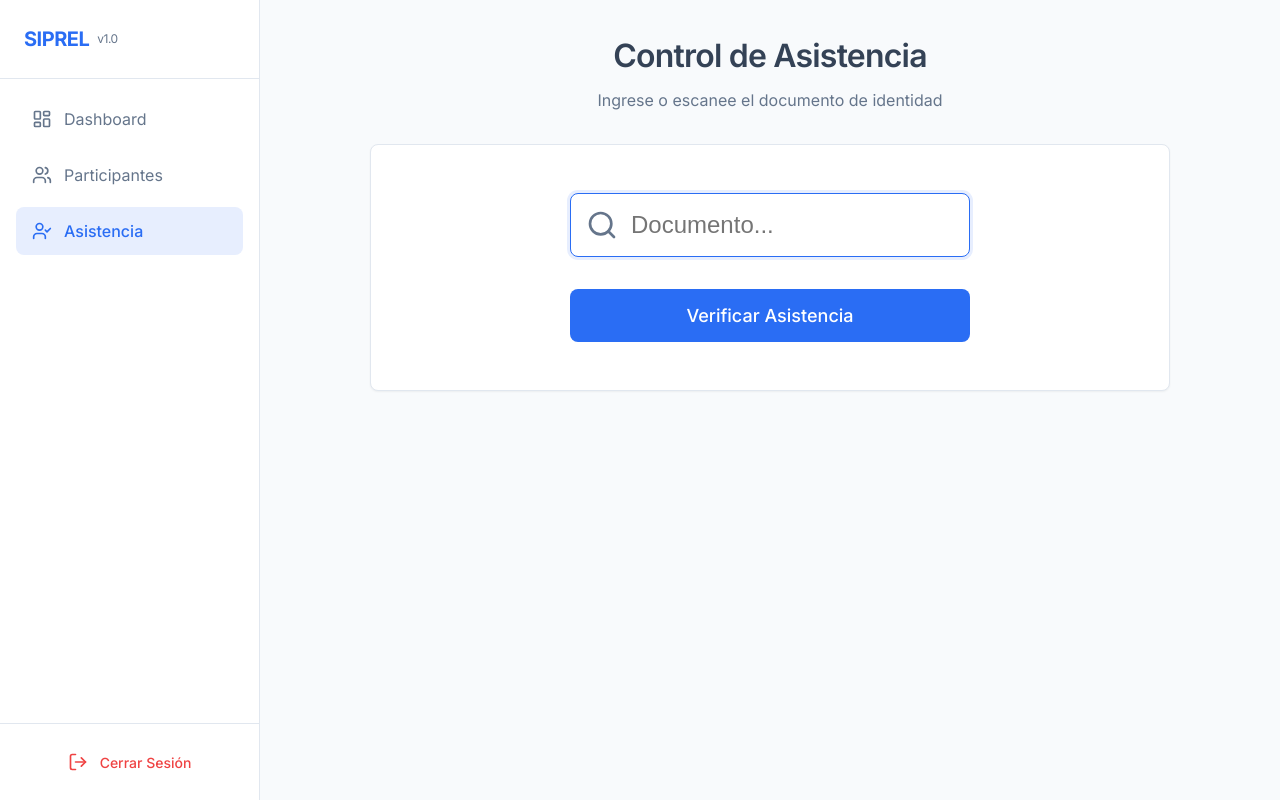
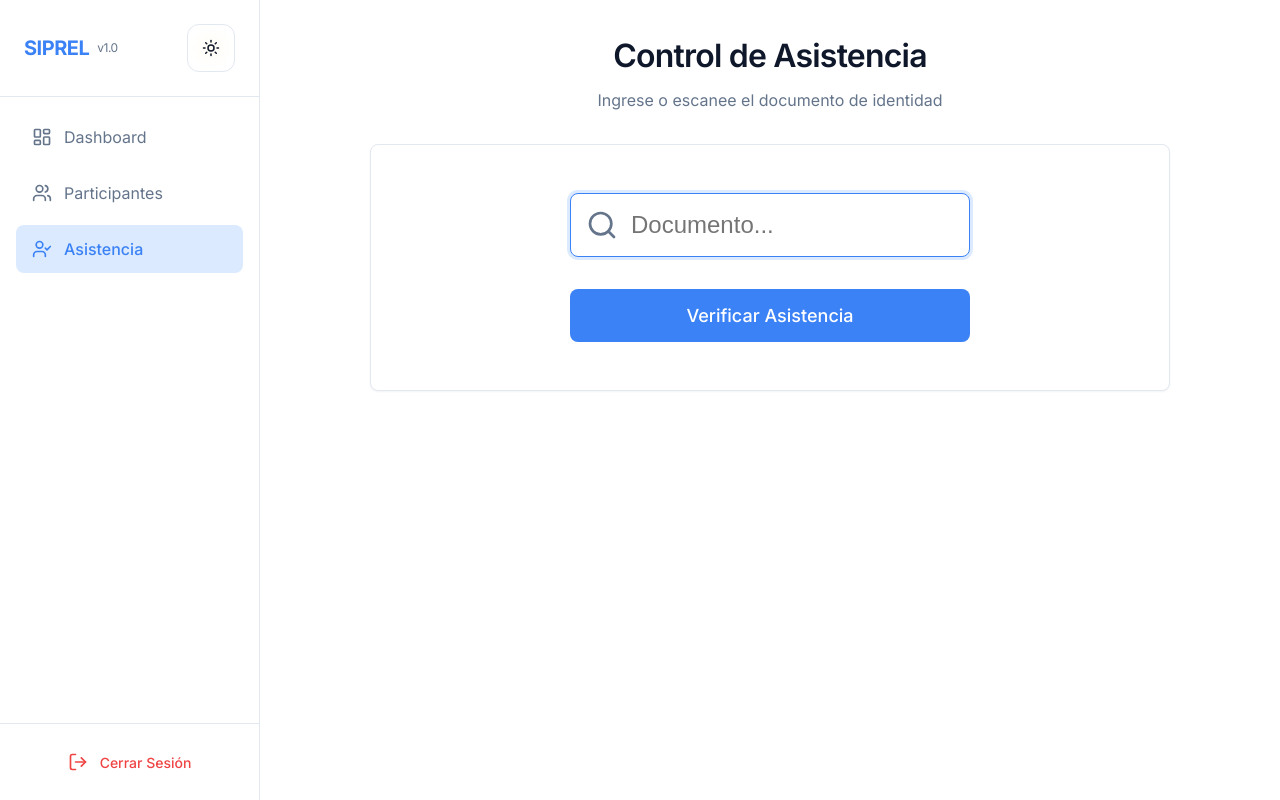
Before and after one commit to NickQ2003/EstrategIA-Proyect-V.1, a React (Vite) app in the folder frontend/: page /attendance in a window 1280 px wide. Built offline with nearby package versions, Linux system fonts and the light colour scheme.

Commit message:
color mode configuracion

```diff
--- a/frontend/src/App.jsx
+++ b/frontend/src/App.jsx
@@ -1,4 +1,5 @@
 import { BrowserRouter as Router, Routes, Route, Navigate } from 'react-router-dom';
+import { ThemeProvider } from './context/ThemeContext';
 import Login from './pages/Login';
 import Dashboard from './pages/Dashboard';
 import Participants from './pages/Participants';
@@ -7,6 +8,7 @@ import Layout from './components/Layout';
 
 function App() {
   return (
+    <ThemeProvider>
       <Router>
         <Routes>
           <Route path="/login" element={<Login />} />
@@ -20,6 +22,7 @@ function App() {
           </Route>
         </Routes>
       </Router>
+    </ThemeProvider>
   );
 }
 
--- a/frontend/src/components/Layout.jsx
+++ b/frontend/src/components/Layout.jsx
@@ -1,6 +1,7 @@
 import React from 'react';
 import { Outlet, NavLink, useNavigate } from 'react-router-dom';
 import { LayoutDashboard, Users, UserCheck, LogOut } from 'lucide-react';
+import ThemeToggle from './ThemeToggle';
 import styles from '../styles/modules/Layout.module.css';
 
 const Layout = () => {
@@ -25,6 +26,7 @@ const Layout = () => {
                         <span className={styles.brandName}>SIPREL</span>
                         <span className={styles.brandVersion}>v1.0</span>
                     </h1>
+                    <ThemeToggle />
                 </div>
 
                 <nav className={styles.nav}>
--- /dev/null
+++ b/frontend/src/components/ThemeToggle.jsx
@@ -0,0 +1,25 @@
+import React from 'react';
+import { Sun, Moon } from 'lucide-react';
+import { useTheme } from '../hooks/useTheme';
+import styles from '../styles/modules/ThemeToggle.module.css';
+
+const ThemeToggle = () => {
+    const { theme, toggleTheme } = useTheme();
+    const isDark = theme === 'dark';
+
+    return (
+        <button
+            onClick={toggleTheme}
+            className={styles.toggleButton}
+            aria-label={`Switch to ${isDark ? 'light' : 'dark'} mode`}
+            title={`Switch to ${isDark ? 'light' : 'dark'} mode`}
+        >
+            <div className={`${styles.iconWrapper} ${isDark ? styles.dark : styles.light}`}>
+                <Sun className={`${styles.icon} ${styles.sunIcon}`} size={18} />
+                <Moon className={`${styles.icon} ${styles.moonIcon}`} size={18} />
+            </div>
+        </button>
+    );
+};
+
+export default ThemeToggle;
--- /dev/null
+++ b/frontend/src/context/ThemeContext.jsx
@@ -0,0 +1,52 @@
+import React, { createContext, useState, useEffect } from 'react';
+
+export const ThemeContext = createContext();
+
+export const ThemeProvider = ({ children }) => {
+    // Check for saved theme preference or default to system preference
+    const getInitialTheme = () => {
+        const savedTheme = localStorage.getItem('theme');
+        if (savedTheme) {
+            return savedTheme;
+        }
+
+        // Check system preference
+        if (window.matchMedia && window.matchMedia('(prefers-color-scheme: dark)').matches) {
+            return 'dark';
+        }
+
+        return 'light';
+    };
+
+    const [theme, setTheme] = useState(getInitialTheme);
+
+    // Update document root and localStorage when theme changes
+    useEffect(() => {
+        const root = document.documentElement;
+
+        // Remove both classes first
+        root.classList.remove('light-theme', 'dark-theme');
+
+        // Add the current theme class
+        root.classList.add(`${theme}-theme`);
+
+        // Save to localStorage
+        localStorage.setItem('theme', theme);
+    }, [theme]);
+
+    const toggleTheme = () => {
+        setTheme(prevTheme => prevTheme === 'light' ? 'dark' : 'light');
+    };
+
+    const value = {
+        theme,
+        toggleTheme,
+        isDark: theme === 'dark'
+    };
+
+    return (
+        <ThemeContext.Provider value={value}>
+            {children}
+        </ThemeContext.Provider>
+    );
+};
--- /dev/null
+++ b/frontend/src/hooks/useTheme.js
@@ -0,0 +1,12 @@
+import { useContext } from 'react';
+import { ThemeContext } from '../context/ThemeContext';
+
+export const useTheme = () => {
+    const context = useContext(ThemeContext);
+
+    if (!context) {
+        throw new Error('useTheme must be used within a ThemeProvider');
+    }
+
+    return context;
+};
--- a/frontend/src/styles/modules/Layout.module.css
+++ b/frontend/src/styles/modules/Layout.module.css
@@ -5,7 +5,7 @@
 
 .sidebar {
     width: 260px;
-    background-color: white;
+    background-color: var(--color-surface);
     border-right: 1px solid var(--color-border);
     display: flex;
     flex-direction: column;
@@ -17,6 +17,10 @@
 .sidebarHeader {
     padding: var(--space-6);
     border-bottom: 1px solid var(--color-border);
+    display: flex;
+    align-items: center;
+    justify-content: space-between;
+    gap: var(--space-4);
 }
 
 .brand {
@@ -60,6 +64,11 @@
     transition: all var(--transition-fast);
 }
 
+.navLink:hover {
+    background-color: var(--color-surface-hover);
+    color: var(--color-text-main);
+}
+
 .navLinkActive {
     color: var(--color-brand);
     background-color: var(--color-brand-light);
@@ -79,6 +88,11 @@
     width: 100%;
     padding: var(--space-3) var(--space-4);
     border-radius: var(--radius-md);
+    transition: all var(--transition-fast);
+}
+
+.btnLogout:hover {
+    background-color: var(--color-danger-light);
 }
 
 .main {
--- /dev/null
+++ b/frontend/src/styles/modules/ThemeToggle.module.css
@@ -0,0 +1,84 @@
+.toggleButton {
+    position: relative;
+    width: 48px;
+    height: 48px;
+    border-radius: var(--radius-lg);
+    background: var(--color-surface);
+    border: 1px solid var(--color-border);
+    cursor: pointer;
+    display: flex;
+    align-items: center;
+    justify-content: center;
+    transition: all var(--transition-medium);
+    overflow: hidden;
+}
+
+.toggleButton:hover {
+    background: var(--color-surface-hover);
+    border-color: var(--color-border-hover);
+    box-shadow: var(--shadow-md);
+    transform: translateY(-2px);
+}
+
+.toggleButton:active {
+    transform: translateY(0);
+}
+
+.toggleButton:focus-visible {
+    outline: 2px solid var(--color-brand);
+    outline-offset: 2px;
+}
+
+.iconWrapper {
+    position: relative;
+    width: 24px;
+    height: 24px;
+    display: flex;
+    align-items: center;
+    justify-content: center;
+}
+
+.icon {
+    position: absolute;
+    transition: all var(--transition-medium);
+    color: var(--color-text-main);
+}
+
+/* Sun icon - visible in light mode */
+.light .sunIcon {
+    opacity: 1;
+    transform: rotate(0deg) scale(1);
+}
+
+.light .moonIcon {
+    opacity: 0;
+    transform: rotate(90deg) scale(0.5);
+}
+
+/* Moon icon - visible in dark mode */
+.dark .sunIcon {
+    opacity: 0;
+    transform: rotate(-90deg) scale(0.5);
+}
+
+.dark .moonIcon {
+    opacity: 1;
+    transform: rotate(0deg) scale(1);
+}
+
+/* Add glow effect in dark mode */
+.dark .moonIcon {
+    filter: drop-shadow(0 0 8px rgba(167, 139, 250, 0.6));
+}
+
+.light .sunIcon {
+    filter: drop-shadow(0 0 8px rgba(251, 191, 36, 0.4));
+}
+
+/* Responsive */
+@media (max-width: 768px) {
+    .toggleButton {
+        width: 44px;
+        height: 44px;
+    }
+}
--- a/frontend/src/styles/variables.css
+++ b/frontend/src/styles/variables.css
@@ -4,30 +4,6 @@
 @import url('https://fonts.googleapis.com/css2?family=Inter:wght@400;500;600;700&display=swap');
 
 :root {
-    /* Colors - Premium Brand (Deep Blue & Vibrant Accents) */
-    --color-primary-hue: 220;
-    --color-primary-sat: 90%;
-    --color-primary-lig: 56%;
-    /* #3b82f6 Blue 500 equivalent */
-
-    --color-brand: hsl(var(--color-primary-hue), var(--color-primary-sat), var(--color-primary-lig));
-    --color-brand-hover: hsl(var(--color-primary-hue), var(--color-primary-sat), 45%);
-    --color-brand-light: hsl(var(--color-primary-hue), var(--color-primary-sat), 95%);
-
-    --color-bg: hsl(210, 40%, 98%);
-    --color-surface: hsl(0, 0%, 100%);
-    --color-surface-hover: hsl(210, 20%, 96%);
-
-    --color-text-main: hsl(215, 25%, 27%);
-    --color-text-muted: hsl(215, 16%, 47%);
-    --color-text-light: hsl(215, 16%, 65%);
-
-    --color-border: hsl(214, 32%, 91%);
-
-    --color-success: hsl(142, 71%, 45%);
-    --color-warning: hsl(35, 92%, 55%);
-    --color-danger: hsl(0, 84%, 60%);
-
     /* Spacing */
     --space-1: 0.25rem;
     --space-2: 0.5rem;
@@ -36,16 +12,114 @@
     --space-6: 1.5rem;
     --space-8: 2rem;
 
+    /* Radius */
+    --radius-sm: 0.375rem;
+    --radius-md: 0.5rem;
+    --radius-lg: 0.75rem;
+    --radius-xl: 1rem;
+
+    /* Transitions */
+    --transition-fast: 150ms ease;
+    --transition-medium: 300ms ease;
+    --transition-slow: 500ms ease;
+}
+
+/* ========================================
+   LIGHT THEME - Vibrant & Fresh
+   ======================================== */
+.light-theme {
+    /* Backgrounds */
+    --color-bg: #FFFFFF;
+    --color-bg-secondary: #F9FAFB;
+    --color-surface: #FFFFFF;
+    --color-surface-hover: #F3F4F6;
+
+    /* Text Colors */
+    --color-text-main: #0F172A;
+    --color-text-muted: #64748B;
+    --color-text-light: #94A3B8;
+
+    /* Brand Colors - Electric Blue */
+    --color-brand: #3B82F6;
+    --color-brand-hover: #2563EB;
+    --color-brand-light: #DBEAFE;
+
+    /* Accent - Vibrant Purple */
+    --color-accent: #8B5CF6;
+    --color-accent-hover: #7C3AED;
+    --color-accent-light: #EDE9FE;
+
+    /* Status Colors */
+    --color-success: #10B981;
+    --color-success-light: #D1FAE5;
+    --color-warning: #F59E0B;
+    --color-warning-light: #FEF3C7;
+    --color-danger: #EF4444;
+    --color-danger-light: #FEE2E2;
+
+    /* Borders & Dividers */
+    --color-border: #E2E8F0;
+    --color-border-hover: #CBD5E1;
+
     /* Shadows */
     --shadow-sm: 0 1px 2px 0 rgb(0 0 0 / 0.05);
     --shadow-md: 0 4px 6px -1px rgb(0 0 0 / 0.1), 0 2px 4px -2px rgb(0 0 0 / 0.1);
     --shadow-lg: 0 10px 15px -3px rgb(0 0 0 / 0.1), 0 4px 6px -4px rgb(0 0 0 / 0.1);
+    --shadow-xl: 0 20px 25px -5px rgb(0 0 0 / 0.1), 0 8px 10px -6px rgb(0 0 0 / 0.1);
+}
 
-    /* Radius */
-    --radius-sm: 0.375rem;
-    --radius-md: 0.5rem;
-    --radius-lg: 0.75rem;
+/* ========================================
+   DARK THEME - Bold & Modern
+   ======================================== */
+.dark-theme {
+    /* Backgrounds */
+    --color-bg: #0F172A;
+    --color-bg-secondary: #1E293B;
+    --color-surface: #1E293B;
+    --color-surface-hover: #334155;
 
-    /* Transitions */
-    --transition-fast: 150ms ease;
+    /* Text Colors */
+    --color-text-main: #F1F5F9;
+    --color-text-muted: #94A3B8;
+    --color-text-light: #64748B;
+
+    /* Brand Colors - Bright Cyan */
+    --color-brand: #06B6D4;
+    --color-brand-hover: #0891B2;
+    --color-brand-light: #164E63;
+
+    /* Accent - Neon Purple */
+    --color-accent: #A78BFA;
+    --color-accent-hover: #8B5CF6;
+    --color-accent-light: #4C1D95;
+
+    /* Status Colors */
+    --color-success: #84CC16;
+    --color-success-light: #365314;
+    --color-warning: #FBBF24;
+    --color-warning-light: #713F12;
+    --color-danger: #F87171;
+    --color-danger-light: #7F1D1D;
+
+    /* Borders & Dividers */
+    --color-border: #334155;
+    --color-border-hover: #475569;
+
+    /* Shadows - Enhanced for dark mode */
+    --shadow-sm: 0 1px 2px 0 rgb(0 0 0 / 0.3);
+    --shadow-md: 0 4px 6px -1px rgb(0 0 0 / 0.4), 0 2px 4px -2px rgb(0 0 0 / 0.3);
+    --shadow-lg: 0 10px 15px -3px rgb(0 0 0 / 0.5), 0 4px 6px -4px rgb(0 0 0 / 0.4);
+    --shadow-xl: 0 20px 25px -5px rgb(0 0 0 / 0.6), 0 8px 10px -6px rgb(0 0 0 / 0.5);
 }
+
+/* Smooth theme transition */
+* {
+    transition: background-color var(--transition-medium),
+        color var(--transition-medium),
+        border-color var(--transition-medium);
+}
+
+/* Disable transitions on theme change for instant feedback */
+.theme-transitioning * {
+    transition: none !important;
+}
```
Lines whose indentation alone changed are shown as unchanged.
